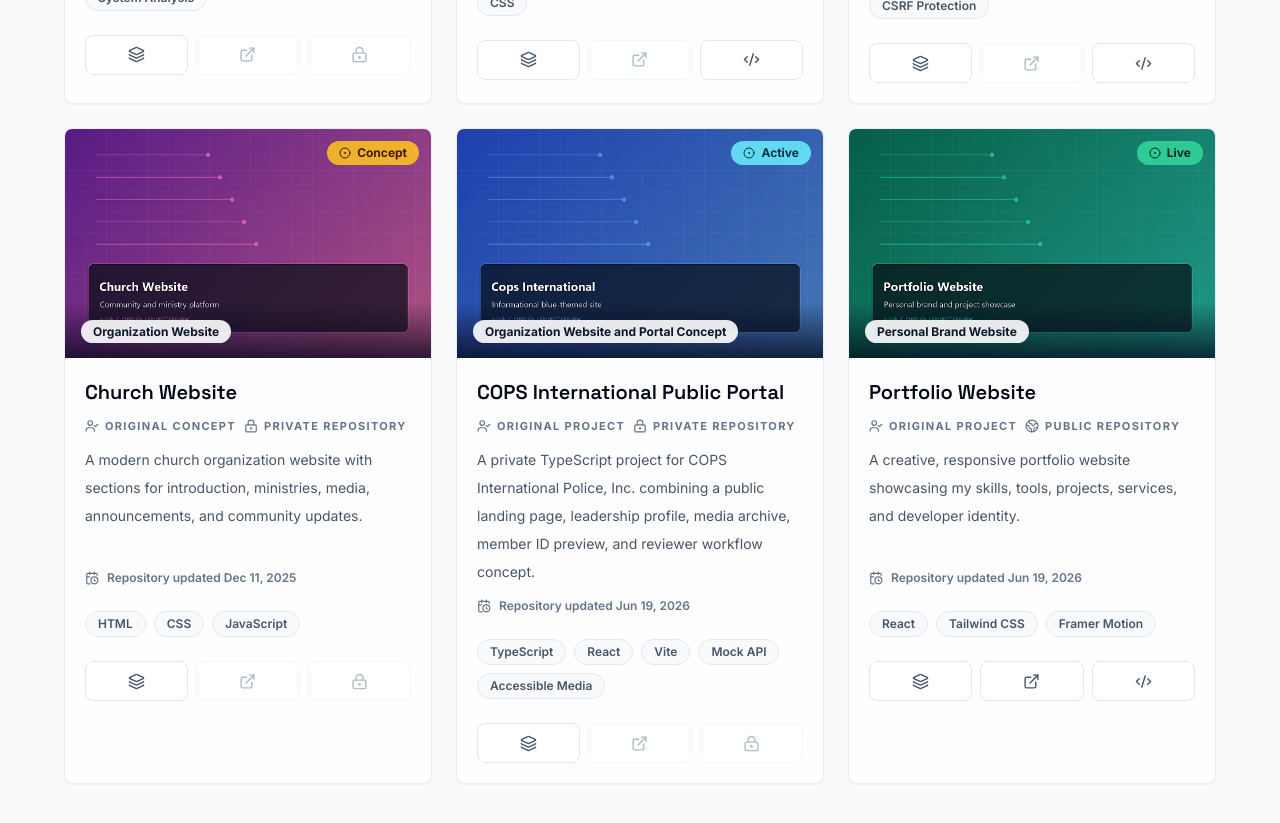
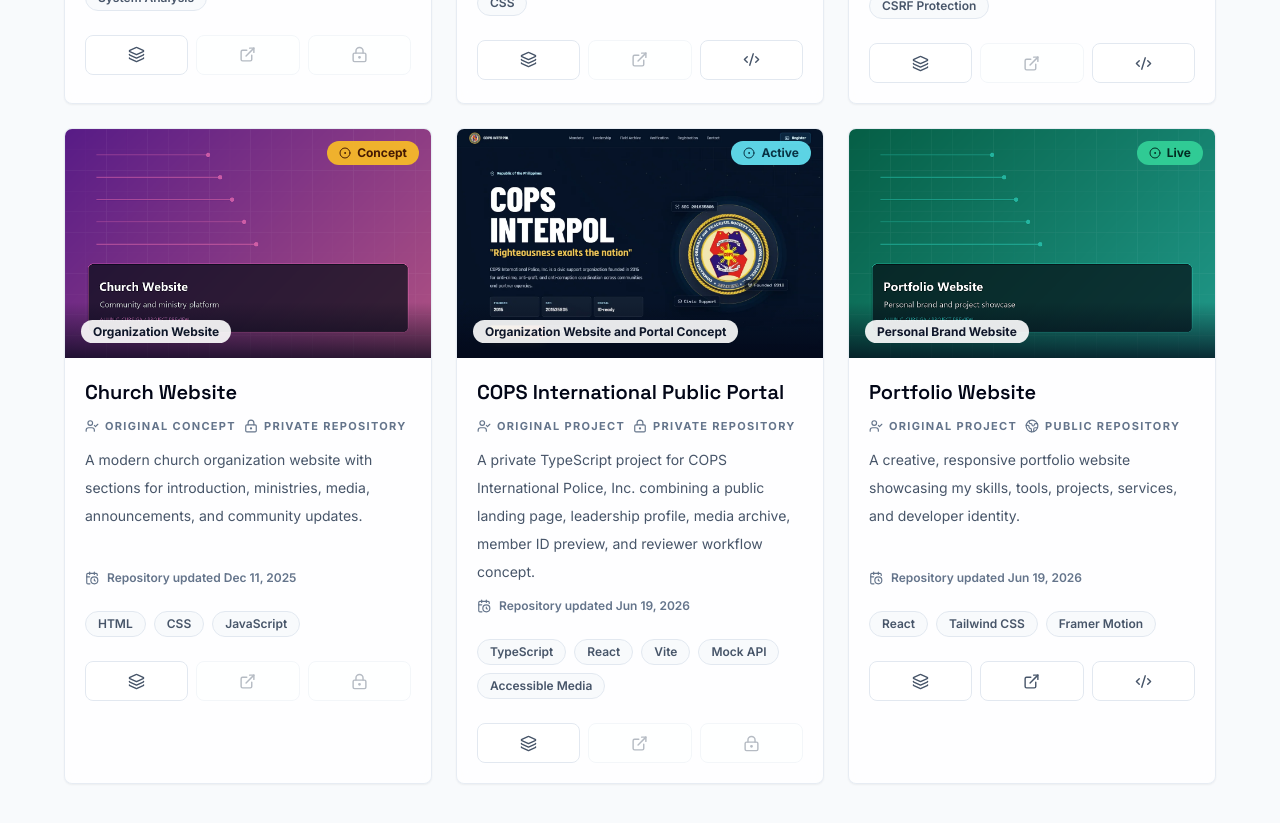
Before and after one commit to Nakauli/aljun-cursiga-portfolio, a React (Vite) app: page / in a window 1280 px wide. Shown: the part 8140-8963 px from the top of the page. Built offline with nearby package versions, Linux system fonts and the light colour scheme.

Commit message:
media: add COPS portal capture

```diff
--- a/src/data/projects.js
+++ b/src/data/projects.js
@@ -149,7 +149,7 @@ export const projects = [
     ownership: "Original project",
     repositoryVisibility: "Private repository",
     repositoryUpdatedAt: "2026-06-19",
-    image: "/project-placeholders/cops-international.png",
+    image: "/project-screenshots/cops-portal.webp",
     goal: "Organize public information and demonstrate future membership workflows without presenting mock registration as production-ready.",
     highlights: [
       "Curated a categorized, lazy-loaded field media archive",
```
Also changed, not shown: public/project-screenshots/cops-portal.webp (added).
